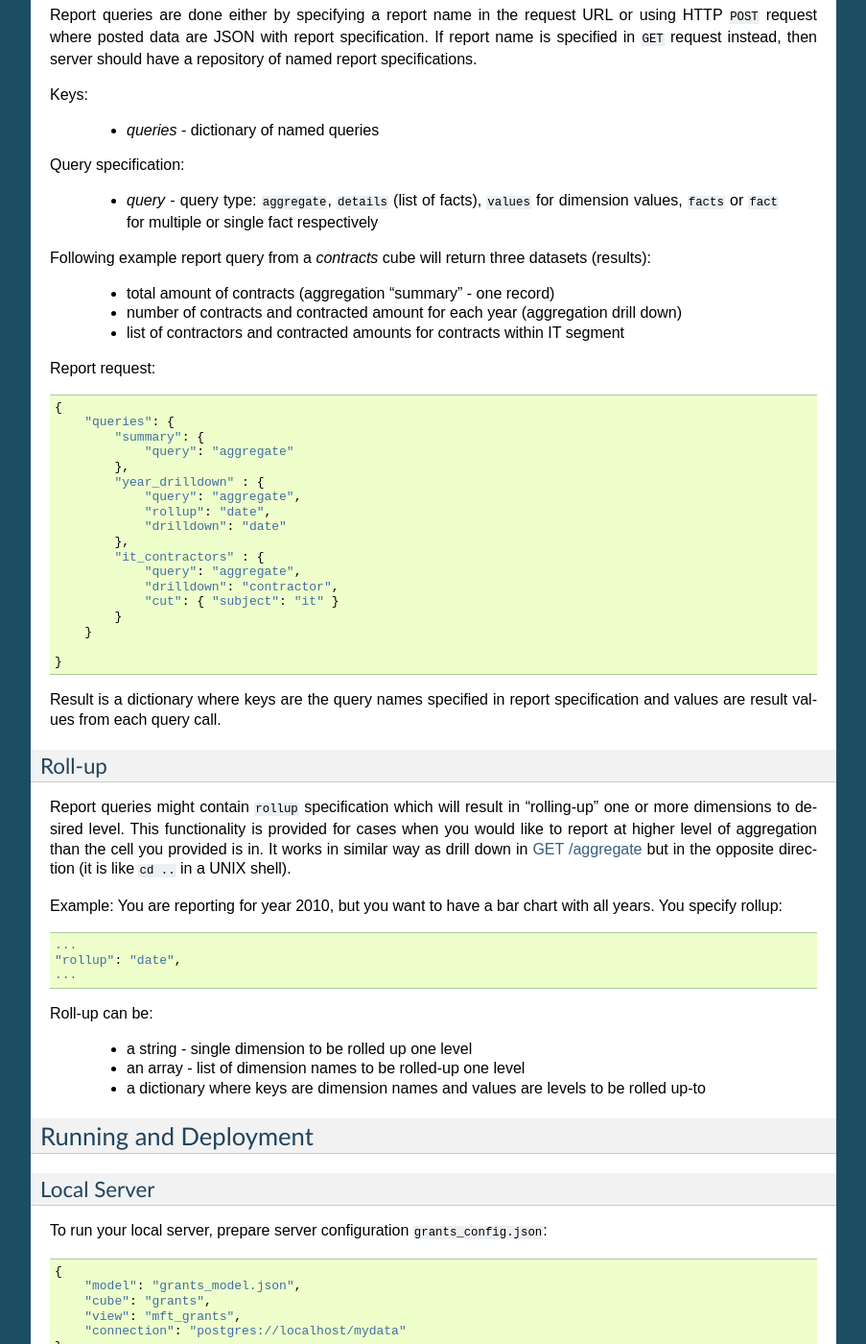
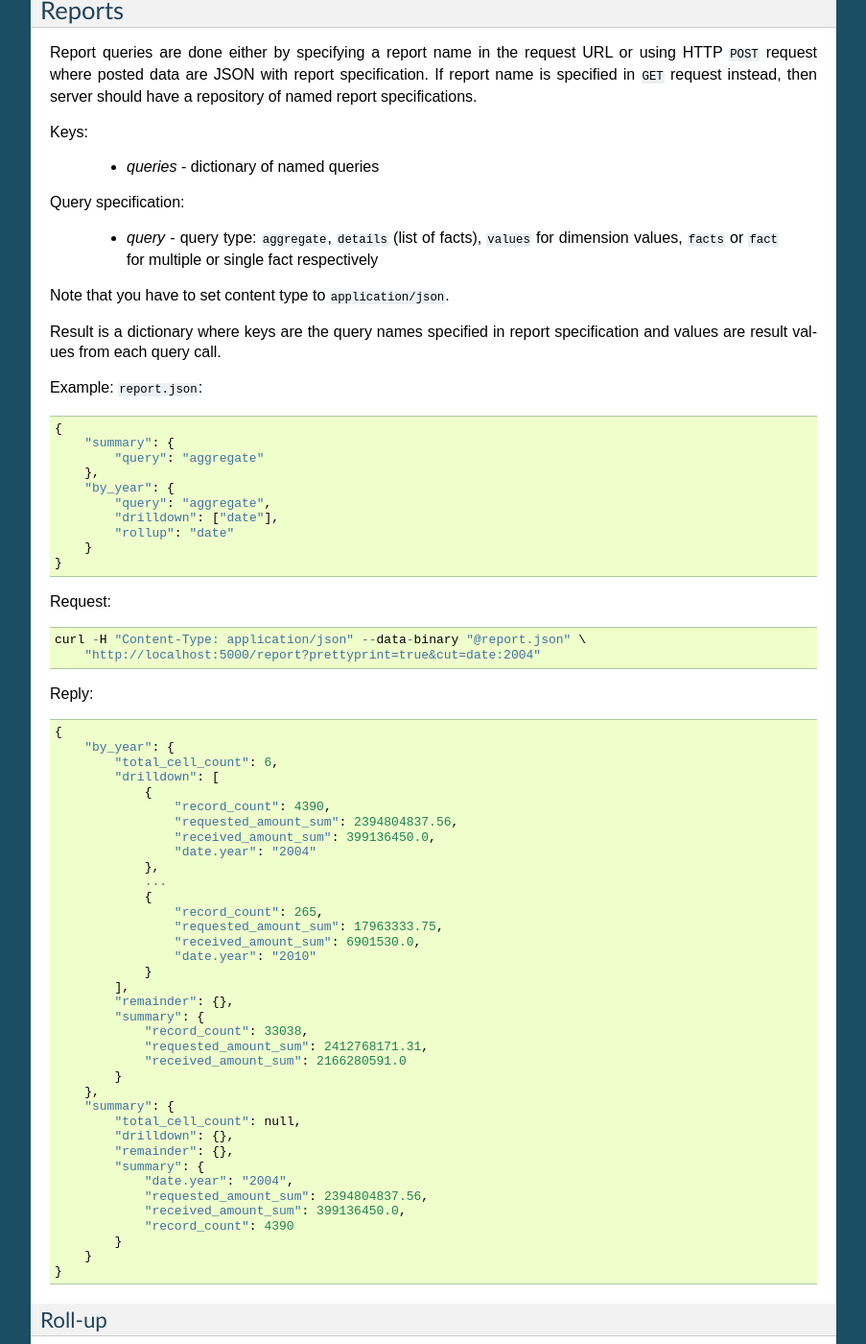
Before and after one commit to DataBrewery/cubes, a Sphinx documentation site: the page built from doc/server.rst, in a window 1280 px wide and 1400 px high, scrolled down 3301 px. Shown: the whole window at 96% size, without its empty margins (198-1101 px from the left). Built offline with Sphinx 7.4.7, drawn with Linux system fonts in a browser that asks for light colours; some of the changed text lies outside the part shown.

Commit message:
change test model from dict to json; minor random fixes

```diff
--- a/doc/server.rst
+++ b/doc/server.rst
@@ -81,6 +81,8 @@ API
     report specification where keys are names of queries and values are dictionaries describing
     the queries.
 
+    ``/report`` expects ``Content-type`` header to be set to ``application/json``.
+
     See :ref:`serverreport` for more information.
 
 ``GET /drilldown/<dimension>/<path>``
@@ -162,35 +164,69 @@ Query specification:
     * `query` - query type: ``aggregate``, ``details`` (list of facts), ``values`` for dimension
       values, ``facts`` or ``fact`` for multiple or single fact respectively
 
-Following example report query from a `contracts` cube will return three datasets (results):
-
-    * total amount of contracts (aggregation "summary" - one record)
-    * number of contracts and contracted amount for each year (aggregation drill down)
-    * list of contractors and contracted amounts for contracts within IT segment
-
-Report request::
-
-    {
-        "queries": {
-            "summary": {
-                "query": "aggregate"
-            },
-            "year_drilldown" : {
-                "query": "aggregate",
-                "rollup": "date",
-                "drilldown": "date"
-            },
-            "it_contractors" : {
-                "query": "aggregate",
-                "drilldown": "contractor",
-                "cut": { "subject": "it" }
-            }
-        }
-
-    }
+Note that you have to set content type to ``application/json``.
 
 Result is a dictionary where keys are the query names specified in report specification and values
 are result values from each query call.
+
+Example: ``report.json``::
+
+    {
+        "summary": {
+            "query": "aggregate"
+        },
+        "by_year": {
+            "query": "aggregate",
+            "drilldown": ["date"],
+            "rollup": "date"
+        }
+    }
+
+Request::
+
+    curl -H "Content-Type: application/json" --data-binary "@report.json" \
+        "http://localhost:5000/report?prettyprint=true&cut=date:2004"
+
+Reply::
+
+    {
+        "by_year": {
+            "total_cell_count": 6,
+            "drilldown": [
+                {
+                    "record_count": 4390,
+                    "requested_amount_sum": 2394804837.56,
+                    "received_amount_sum": 399136450.0,
+                    "date.year": "2004"
+                },
+                ...
+                {
+                    "record_count": 265,
+                    "requested_amount_sum": 17963333.75,
+                    "received_amount_sum": 6901530.0,
+                    "date.year": "2010"
+                }
+            ],
+            "remainder": {},
+            "summary": {
+                "record_count": 33038,
+                "requested_amount_sum": 2412768171.31,
+                "received_amount_sum": 2166280591.0
+            }
+        },
+        "summary": {
+            "total_cell_count": null,
+            "drilldown": {},
+            "remainder": {},
+            "summary": {
+                "date.year": "2004",
+                "requested_amount_sum": 2394804837.56,
+                "received_amount_sum": 399136450.0,
+                "record_count": 4390
+            }
+        }
+    }
+
 
 Roll-up
 -------
```
Also changed, not shown: 10 other files.
